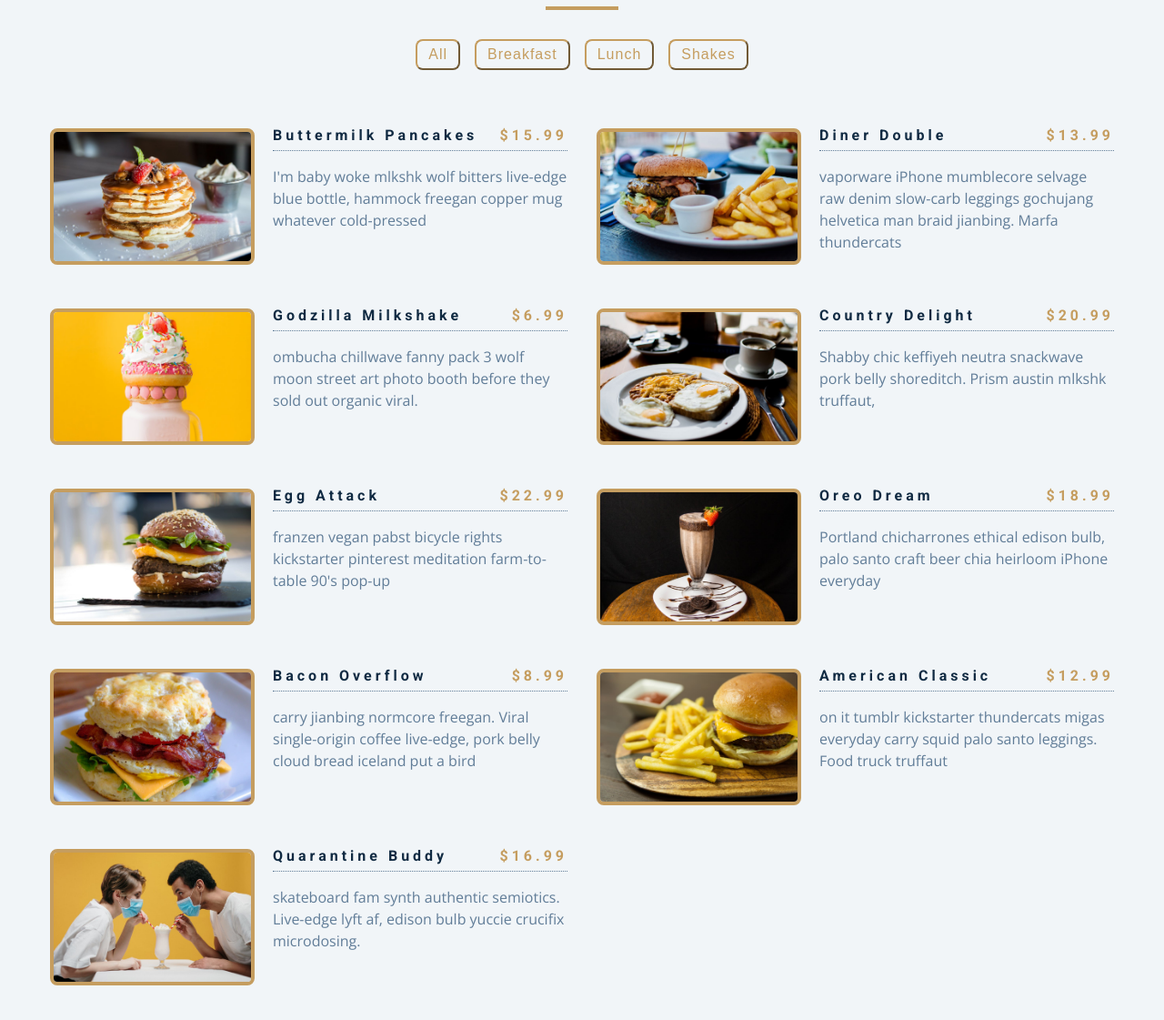
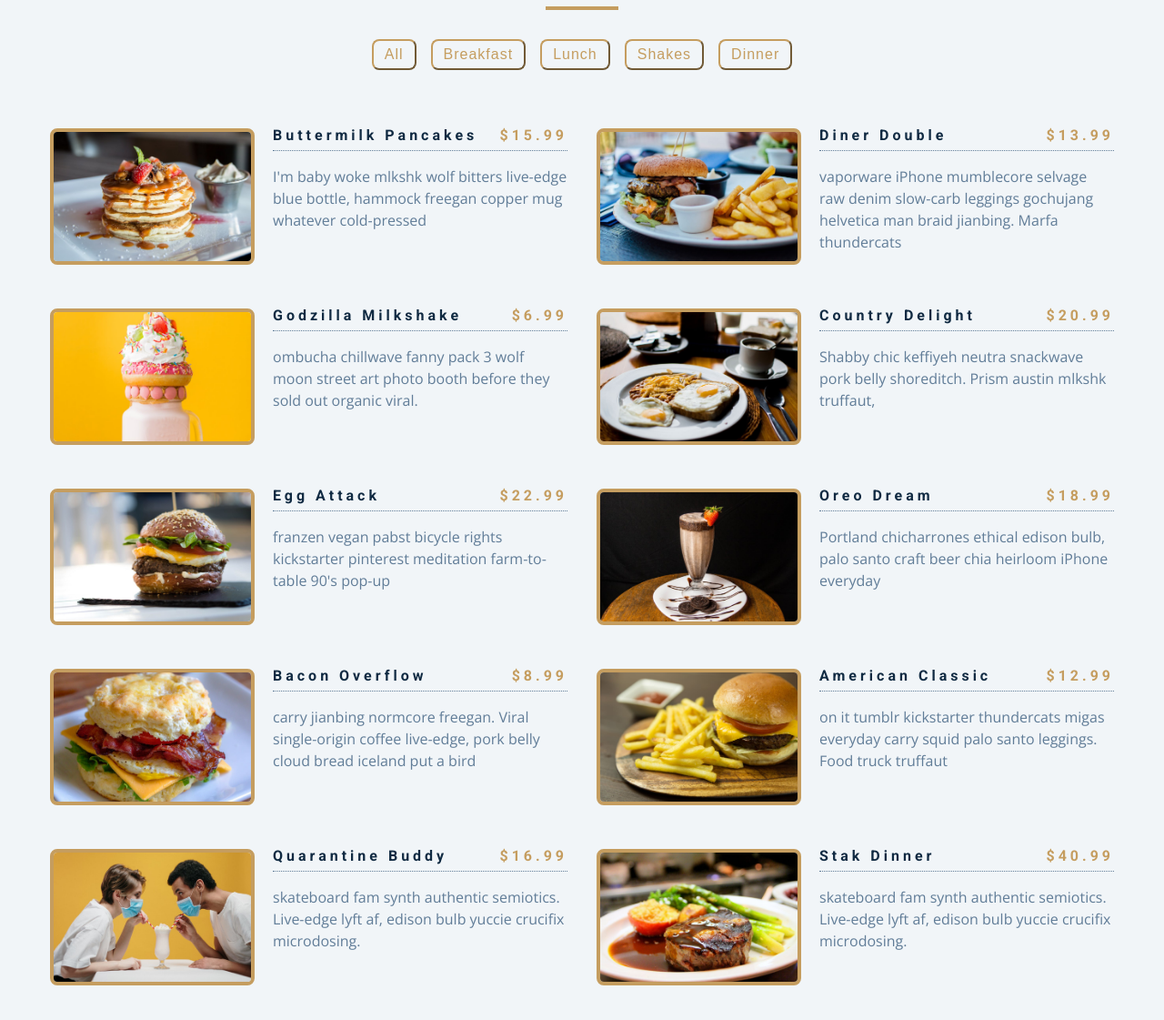
Before and after one commit to MdTasib/Javascript-Projects-Challenge, a plain HTML site: page menu/index.html in a window 1280 px wide. Shown: the part 125-1246 px from the top of the page at 91% size. Drawn offline with nearby package versions, Linux system fonts and the light colour scheme.

Commit message:
menu project done

```diff
--- a/menu/app.js
+++ b/menu/app.js
@@ -72,34 +72,24 @@ const menu = [
 		img: './images/item-9.jpeg',
 		desc: `skateboard fam synth authentic semiotics. Live-edge lyft af, edison bulb yuccie crucifix microdosing.`,
 	},
+	{
+		id: 10,
+		title: 'Stak dinner',
+		category: 'dinner',
+		price: 40.99,
+		img: './images/item-10.jpeg',
+		desc: `skateboard fam synth authentic semiotics. Live-edge lyft af, edison bulb yuccie crucifix microdosing.`,
+	},
 ];
 
 // selected elements
 const sectionCenter = document.querySelector('.section-center');
-const filterBtns = document.querySelectorAll('.filter-btn');
+const btnContainer = document.querySelector('.btn-container');
 
 // load items
 window.addEventListener('DOMContentLoaded', function () {
 	displayMenuItems(menu);
-});
-
-// filter items
-filterBtns.forEach(function (btn) {
-	btn.addEventListener('click', function (e) {
-		const category = e.currentTarget.dataset.id;
-		const menuCategory = menu.filter(function (menuItem) {
-			// console.log(menuItem.category);
-			if (menuItem.category === category) {
-				return menuItem;
-			}
-		});
-		// console.log(menuCategory);
-		if (category === 'all') {
-			displayMenuItems(menu);
-		} else {
-			displayMenuItems(menuCategory);
-		}
-	});
+	displayMenuButtons();
 });
 
 // display items
@@ -125,3 +115,44 @@ function displayMenuItems(menuItems) {
 	displayMenu = displayMenu.join('');
 	sectionCenter.innerHTML = displayMenu;
 }
+
+function displayMenuButtons() {
+	const categoris = menu.reduce(
+		function (values, item) {
+			if (!values.includes(item.category)) {
+				values.push(item.category);
+			}
+			return values;
+		},
+		['all']
+	);
+
+	const categoryBtns = categoris
+		.map(function (category) {
+			return `
+			<button type="button" class="filter-btn" data-id=${category}>${category}</button>
+			`;
+		})
+		.join('');
+	btnContainer.innerHTML = categoryBtns;
+
+	const filterBtns = document.querySelectorAll('.filter-btn');
+	// filter items
+	filterBtns.forEach(function (btn) {
+		btn.addEventListener('click', function (e) {
+			const category = e.currentTarget.dataset.id;
+			const menuCategory = menu.filter(function (menuItem) {
+				// console.log(menuItem.category);
+				if (menuItem.category === category) {
+					return menuItem;
+				}
+			});
+			// console.log(menuCategory);
+			if (category === 'all') {
+				displayMenuItems(menu);
+			} else {
+				displayMenuItems(menuCategory);
+			}
+		});
+	});
+}
--- a/menu/index.html
+++ b/menu/index.html
@@ -22,20 +22,20 @@
 
 			<!-- filter buttons -->
 			<div class="btn-container">
-				<button type="button" class="filter-btn" data-id="all">all</button>
+				<!-- <button type="button" class="filter-btn" data-id="all">all</button>
 				<button type="button" class="filter-btn" data-id="breakfast">
 					breakfast
 				</button>
 				<button type="button" class="filter-btn" data-id="lunch">lunch</button>
 				<button type="button" class="filter-btn" data-id="shakes">
 					shakes
-				</button>
+				</button> -->
 			</div>
 
 			<!-- menu items -->
 			<div class="section-center">
 				<!-- single item -->
-				<article class="menu-item">
+				<!-- <article class="menu-item">
 					<img src="menu-item.jpeg" alt="Menu item" class="photo" />
 					<div class="item-info">
 						<header>
@@ -48,7 +48,7 @@
 							laboriosam excepturi! Quo, officia.
 						</p>
 					</div>
-				</article>
+				</article> -->
 				<!-- end of single item -->
 			</div>
 		</section>
```
